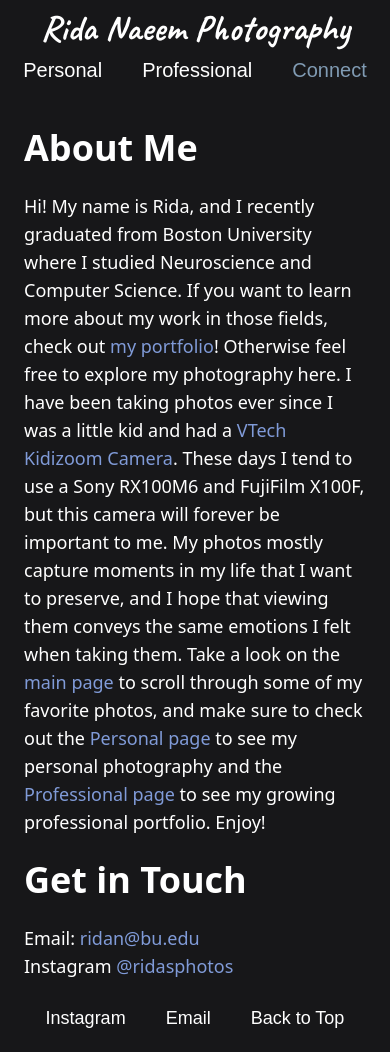
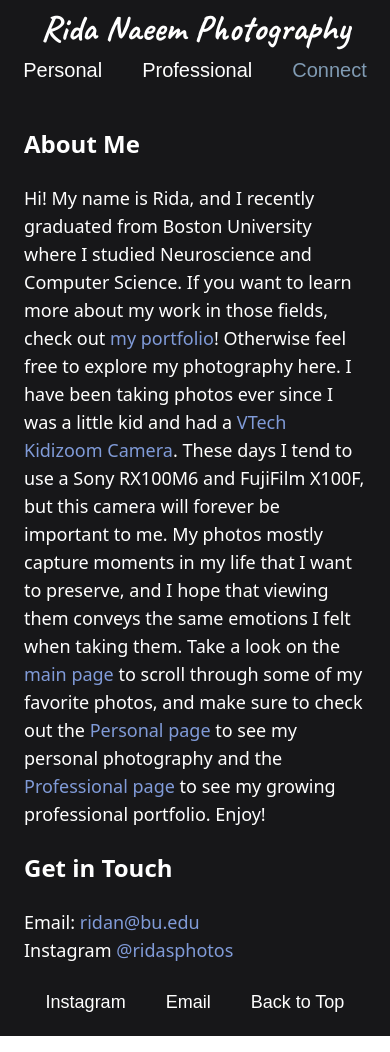
Before and after one commit to ridanaeeem/rida-photos, a Next.js app: page /connect in a window 390 px wide. Built offline with nearby package versions, Linux system fonts and the light colour scheme; a web font is replaced by a local one.

Commit message:
resize connect page text on mobile

```diff
--- a/app/connect/page.tsx
+++ b/app/connect/page.tsx
@@ -6,7 +6,7 @@ export default function Contact() {
 			<title>Contact</title>
 			<main>
 				<div className="bg-gradient-to-b from-[#171719] to-[#171719] min-h-screen text-white">
-					<h1 className="text-4xl text-left font-bold p-6">About Me</h1>
+					<h1 className="text-2xl md:text-4xl text-left font-bold p-6">About Me</h1>
 					<p className="text-lg md:text-2xl text-left px-6">
 						Hi! My name is Rida, and I recently graduated from Boston University where I studied
 						Neuroscience and Computer Science. If you want to learn more about my work in those fields,
@@ -38,7 +38,7 @@ export default function Contact() {
 						</a>{" "}
 						to see my growing professional portfolio. Enjoy!
 					</p>
-					<h1 className="text-4xl text-left font-bold p-6">Get in Touch</h1>
+					<h1 className="text-2xl md:text-4xl text-left font-bold p-6">Get in Touch</h1>
 					<p className="text-lg md:text-2xl text-left px-6 pb-6">
 						Email:{" "}
 						<a href="mailto:ridan@bu.edu" className="text-[#809BD8]">
```
